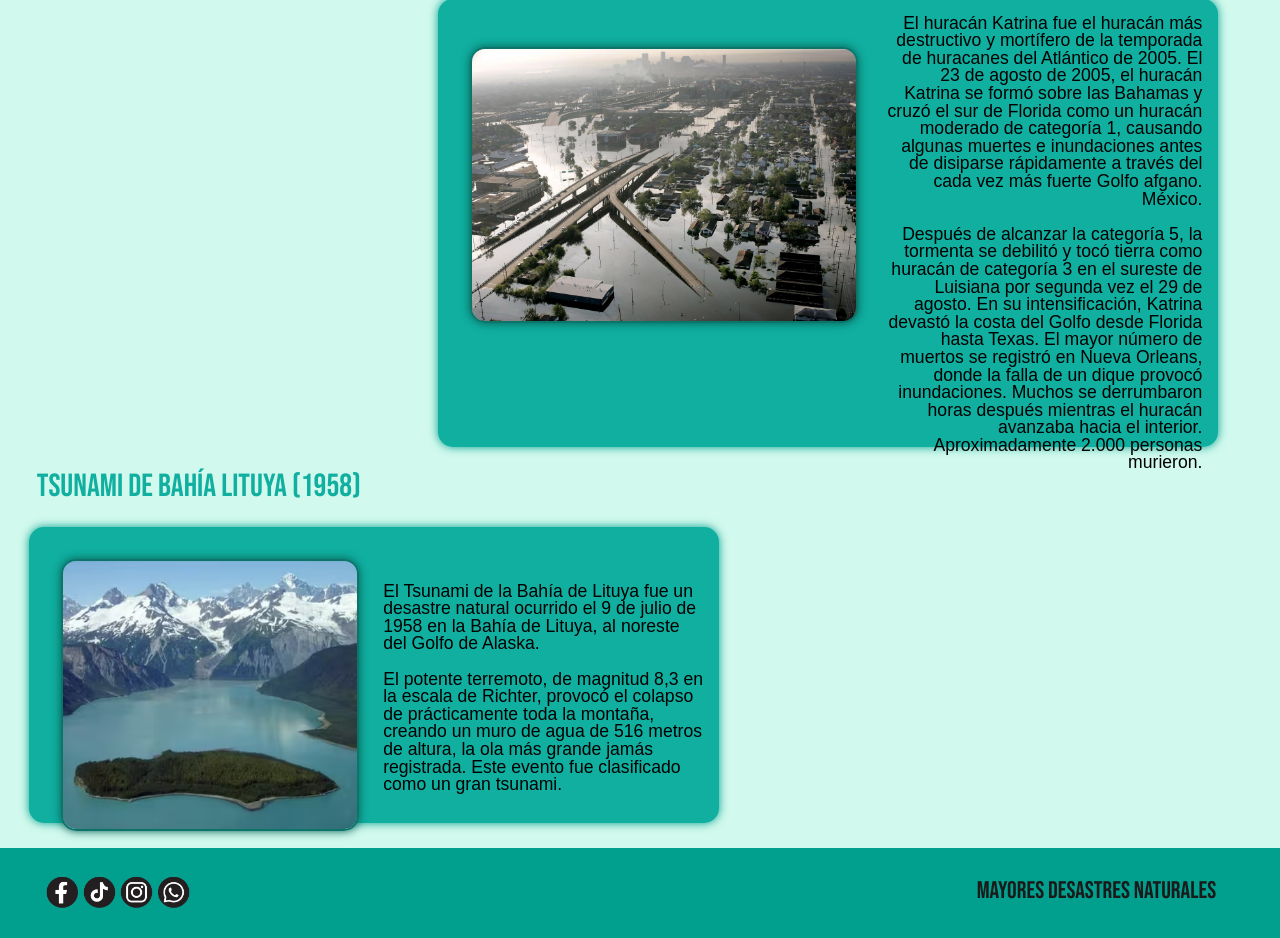
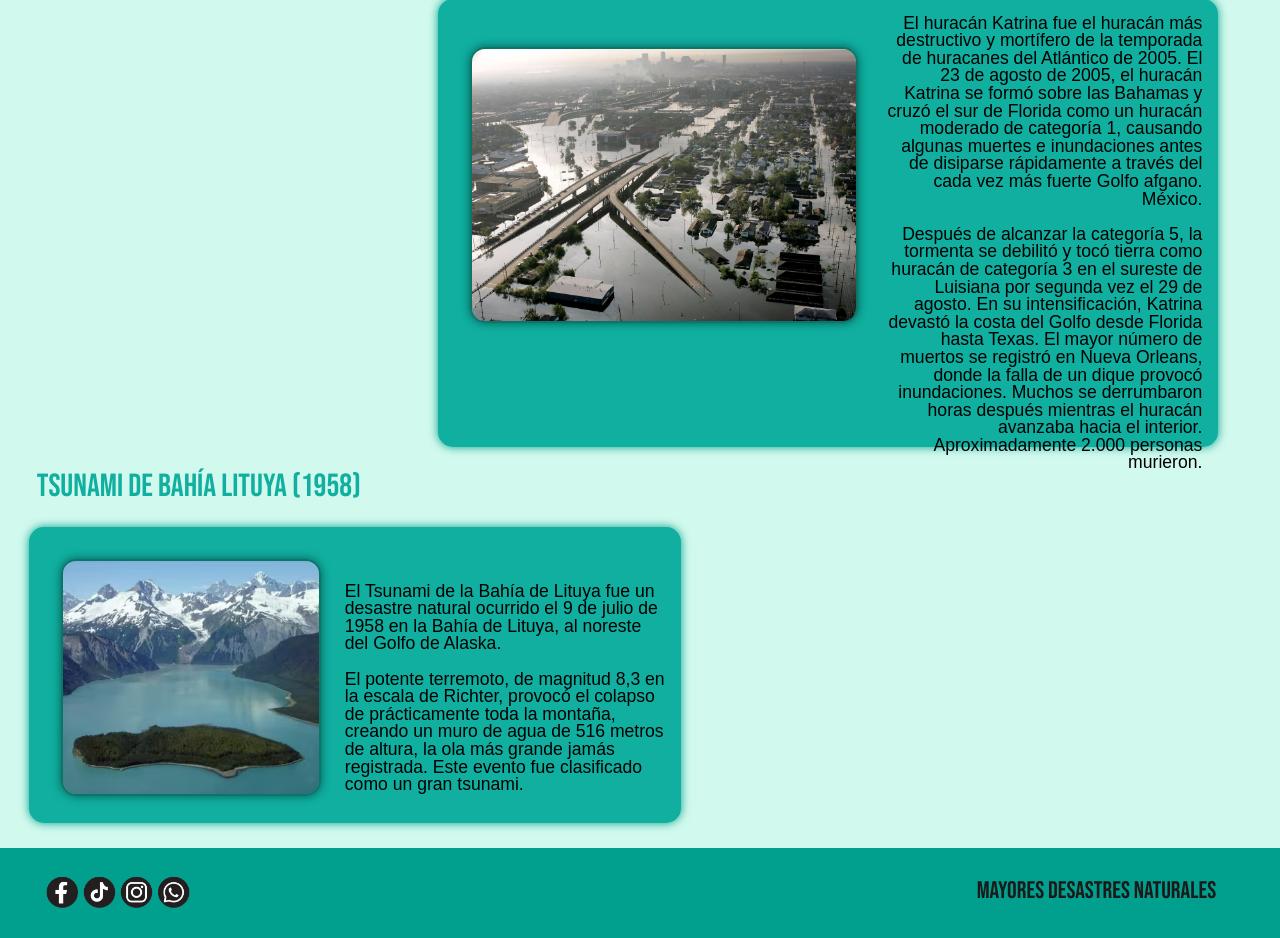
Before and after one commit to jcarrozadev/2daw, a PHP site: page / in a window 1280 px wide. Shown: the part 1539-2477 px from the top of the page. Run offline with PHP 8.4, Linux system fonts and the light colour scheme.

Commit message:
Update stylesheet.css

```diff
--- a/DIWI/desastres/css/stylesheet.css
+++ b/DIWI/desastres/css/stylesheet.css
@@ -290,7 +290,7 @@ section article:nth-of-type(2) ul li a:hover {
 /* Noticia 3 */
 
 #tsunami1 img {
-    width: 23vw;
+    width: 20vw;
     margin-top: 2vh;
 }
 
```
